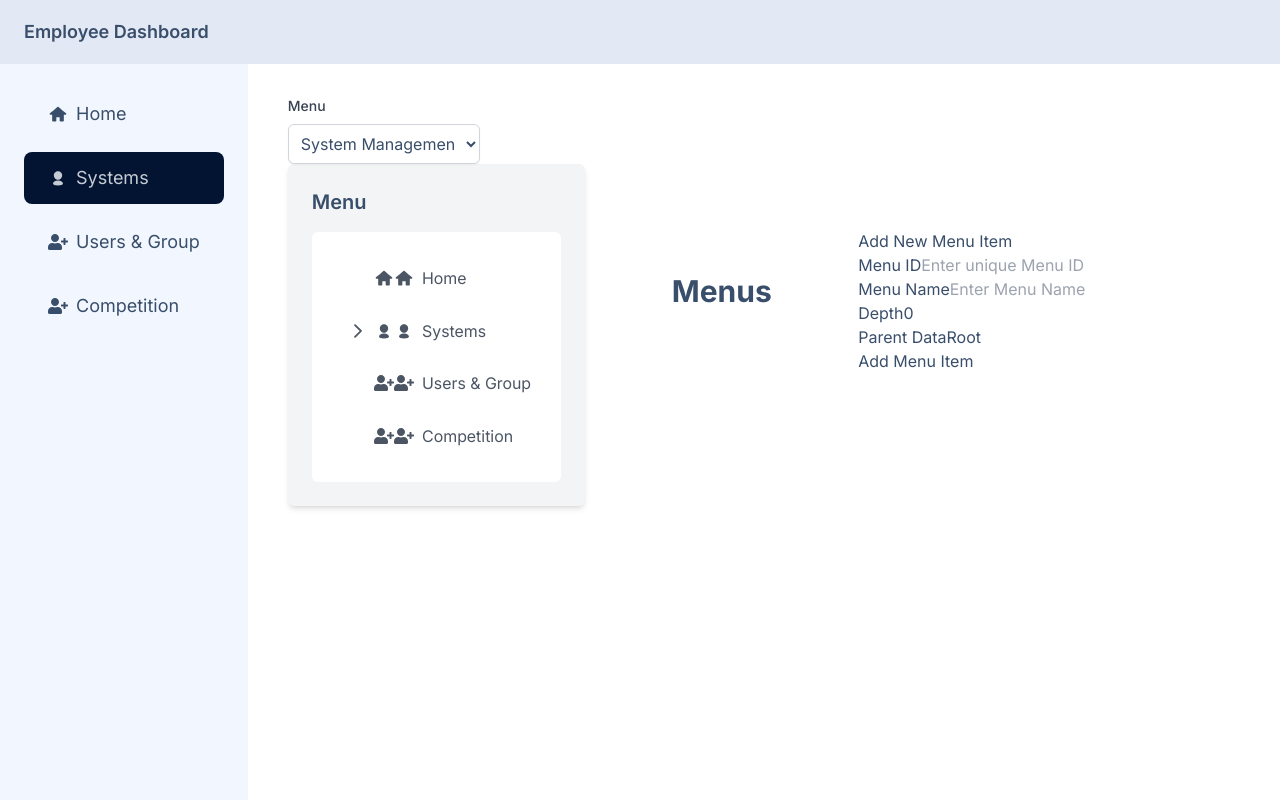
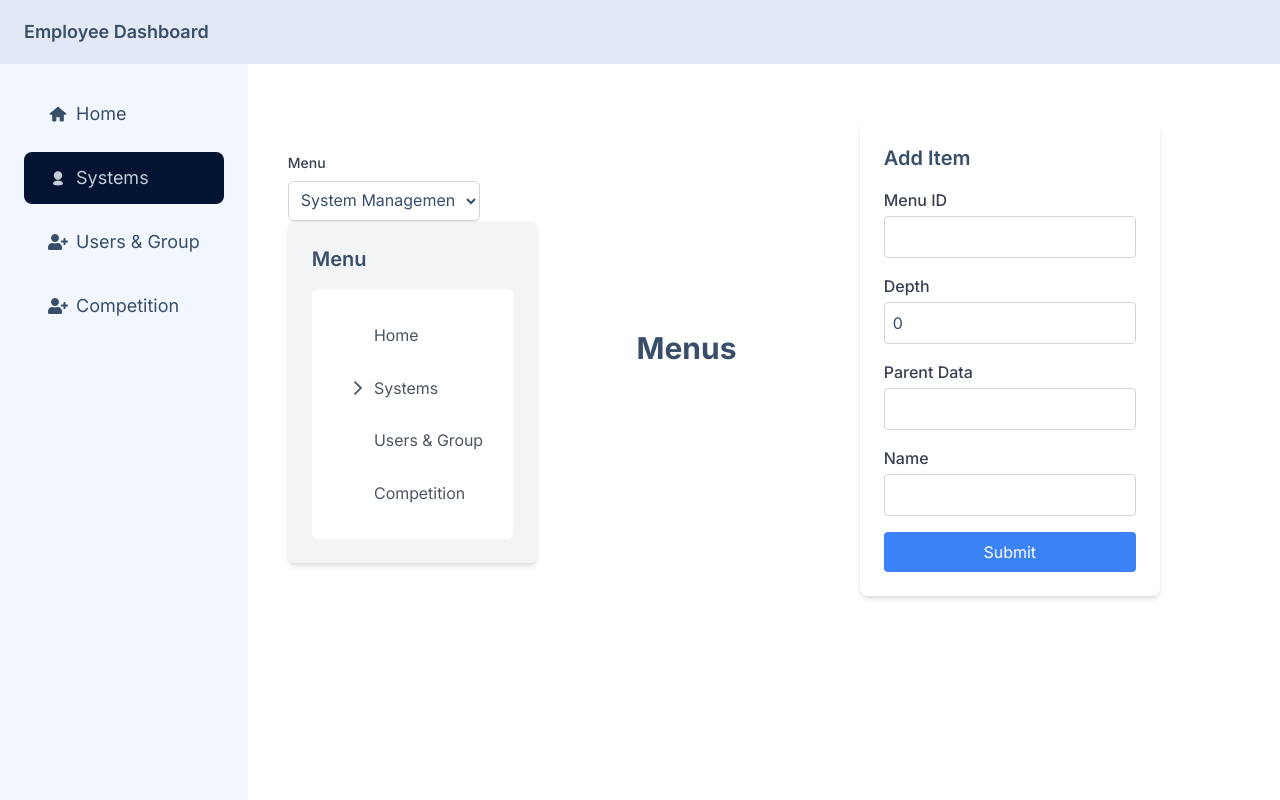
Before and after one commit to catchuptarak/fullstack-engineering, a Next.js app in the folder frontend/: page /systems/menus in a window 1280 px wide. Built offline with nearby package versions, Linux system fonts and the light colour scheme.

Commit message:
add menu

```diff
--- a/frontend/app/systems/menus/page.tsx
+++ b/frontend/app/systems/menus/page.tsx
@@ -3,6 +3,7 @@
 import FilterBar from "@/components/shared/FilterBar";
 import SearchEmployee from "@/components/shared/SearchEmployee";
 import TreeView from "@/components/shared/TreeView";
+import AddEditForm from "@/components/shared/add-menu/AddMenuitem";
 import AddMenuItem from "@/components/shared/add-menu/AddMenuitem";
 import EmployeeTable from "@/components/tables/EmployeeTable";
 import { fetchEmployees } from "@/lib/actions/employee.actions";
@@ -24,8 +25,14 @@ const Page = async ({}: {}) => {
   const options = ["System Management"];
   const [menuItems, setMenuItems] = useState<MenuItem[]>([]);
 
-  const handleAddMenuItem = (newMenuItem: MenuItem) => {
-    setMenuItems([...menuItems, newMenuItem]); // Add the new item to the menu array
+  const handleSubmit = (data: {
+    menuId: string;
+    depth: number;
+    parentData: string;
+    name: string;
+  }) => {
+    console.log("Form Submitted:", data);
+    // Handle the submitted data (e.g., send it to an API or update state)
   };
 
 
@@ -53,7 +60,19 @@ const Page = async ({}: {}) => {
 
         {/* Placeholder for additional components */}
         <h1 className="text-head">Menus</h1>
-        <AddMenuItem onSubmit={handleAddMenuItem} parentData={{ label: "Root" }} depth={0} />
+        <div className="p-6">
+      <AddEditForm onSubmit={handleSubmit} />
+      {/* Pass initialData if editing */}
+      {/* <AddEditForm
+        initialData={{
+          menuId: "123",
+          depth: 1,
+          parentData: "Parent Menu",
+          name: "Sample Name",
+        }}
+        onSubmit={handleSubmit}
+      /> */}
+    </div>
       </div>
     </section>
   );
--- a/frontend/components/shared/TreeView.tsx
+++ b/frontend/components/shared/TreeView.tsx
@@ -6,11 +6,10 @@ import { FaUserPlus } from "react-icons/fa";
 import { TiHome, TiUser } from "react-icons/ti";
 import sideBarItems from "@/constants/sideBarItems";
 import "./TreeView.css";
-import 'primereact/resources/themes/lara-light-indigo/theme.css'; // Theme
-import 'primereact/resources/primereact.min.css';  // Core Styles
-import 'primeicons/primeicons.css';  // Icons
+import "primereact/resources/themes/lara-light-indigo/theme.css"; // Theme
+import "primereact/resources/primereact.min.css"; // Core Styles
+import "primeicons/primeicons.css"; // Icons
 
-// Prepare the tree data for PrimeReact's Tree component
 const TreeView = () => {
   const [expandedKeys, setExpandedKeys] = useState<any>({});
   const [items, setItems] = useState(sideBarItems); // Store items in state to add new ones dynamically
@@ -18,8 +17,7 @@ const TreeView = () => {
   const prepareTreeData = (items: any) => {
     return items.map((item: any) => ({
       label: item.title, // Label for the tree item
-      key: item.route,   // Unique key for each item
-      icon: item.Icon ? <item.Icon className="text-xl" /> : null, // Render icon as JSX
+      key: item.route, // Unique key for each item
       children: item.submenu ? prepareTreeData(item.submenu) : null, // Recursively handle submenus
     }));
   };
@@ -30,23 +28,36 @@ const TreeView = () => {
     setExpandedKeys(e.value); // Update the expanded state when a node is toggled
   };
 
-  const handleAddItem = (parent: any) => {
+  const addItemToTree = (tree: any[], parentKey: string, newItem: any): any[] => {
+    return tree.map((node) => {
+      if (node.key === parentKey) {
+        return {
+          ...node,
+          submenu: [...(node.submenu || []), newItem], // Add new item immutably
+        };
+      }
+      if (node.submenu) {
+        return {
+          ...node,
+          submenu: addItemToTree(node.submenu, parentKey, newItem), // Recursively traverse children
+        };
+      }
+      return node;
+    });
+  };
+
+  const handleAddItem = (parentNode: any) => {
     const newItem = {
       title: `New Item`,
       route: `new-item-${Math.random().toString(36).substr(2, 9)}`,
-      Icon: TiUser, // Example icon for new items
       submenu: [],
     };
 
-    // Add the new item to the parent node's submenu
-    if (parent) {
-      parent.submenu.push(newItem);
+    if (parentNode) {
+      setItems((prevItems) => addItemToTree(prevItems, parentNode.key, newItem));
     } else {
-      setItems([...items, newItem]); // If no parent, add to root
+      setItems((prevItems) => [...prevItems, newItem]); // If no parent, add to root
     }
-
-    // Update the tree to reflect changes
-    setItems([...items]);
   };
 
   return (
@@ -63,7 +74,8 @@ const TreeView = () => {
         nodeTemplate={(node) => (
           <div className="relative group">
             <div className="flex items-center">
-              {node.icon && <span className="mr-2">{node.icon}</span>}
+              {/* Render the icon only in the template */}
+              {node.icon ? <TiUser className="mr-2 text-xl" /> : null}
               {node.label}
             </div>
 
--- a/frontend/components/shared/add-menu/AddMenuitem.tsx
+++ b/frontend/components/shared/add-menu/AddMenuitem.tsx
@@ -1,103 +1,135 @@
 "use client";
 
-import React, { useState } from "react";
+import React, { useState, useEffect } from "react";
 
-interface AddMenuItemProps {
-  onSubmit: (newMenuItem: MenuItem) => void; // Callback to handle form submission
-  parentData: any; // To help with parent data if needed (could be an existing node)
-  depth: number; // Current depth level in the tree (helps with nesting)
+interface AddEditFormProps {
+  initialData?: {
+    menuId: string;
+    depth: number;
+    parentData: string;
+    name: string;
+  };
+  onSubmit: (data: {
+    menuId: string;
+    depth: number;
+    parentData: string;
+    name: string;
+  }) => void;
 }
 
-interface MenuItem {
-  menuid: string;
-  depth: number;
-  parentdata: any;
-  name: string;
-}
+const AddEditForm: React.FC<AddEditFormProps> = ({ initialData, onSubmit }) => {
+  const [formData, setFormData] = useState({
+    menuId: "",
+    depth: 0,
+    parentData: "",
+    name: "",
+  });
 
-const AddMenuItem: React.FC<AddMenuItemProps> = ({ onSubmit, parentData, depth }) => {
-  // Form state management
-  const [menuid, setMenuid] = useState<string>("");
-  const [name, setName] = useState<string>("");
-  const [parentdata, setParentData] = useState<any>(parentData); // Parent data reference
-  const [depthLevel, setDepth] = useState<number>(depth); // Current depth
+  useEffect(() => {
+    if (initialData) {
+      setFormData(initialData);
+    }
+  }, [initialData]);
 
-  // Handle form submission
+  const handleChange = (e: React.ChangeEvent<HTMLInputElement>) => {
+    const { name, value } = e.target;
+    setFormData((prev) => ({
+      ...prev,
+      [name]: name === "depth" ? parseInt(value) : value, // Convert depth to a number
+    }));
+  };
+
   const handleSubmit = (e: React.FormEvent) => {
     e.preventDefault();
-
-    // Construct the new menu item object
-    const newMenuItem: MenuItem = {
-      menuid,
-      depth: depthLevel,
-      parentdata,
-      name,
-    };
-
-    // Submit the new menu item
-    onSubmit(newMenuItem);
-
-    // Reset the form after submission
-    setMenuid("");
-    setName("");
+    onSubmit(formData);
+    setFormData({
+      menuId: "",
+      depth: 0,
+      parentData: "",
+      name: "",
+    }); // Reset form after submission
   };
 
   return (
-    <div className="add-menu-item">
-      <h3>Add New Menu Item</h3>
+    <div className="max-w-md mx-auto bg-white shadow-md p-6 rounded-lg">
+      <h2 className="text-xl font-semibold mb-4">
+        {initialData ? "Edit Item" : "Add Item"}
+      </h2>
       <form onSubmit={handleSubmit}>
-        <div className="form-group">
-          <label htmlFor="menuid">Menu ID</label>
+        {/* Menu ID */}
+        <div className="mb-4">
+          <label htmlFor="menuId" className="block text-gray-700 font-medium mb-1">
+            Menu ID
+          </label>
           <input
             type="text"
-            id="menuid"
-            value={menuid}
-            onChange={(e) => setMenuid(e.target.value)}
+            id="menuId"
+            name="menuId"
+            value={formData.menuId}
+            onChange={handleChange}
+            className="w-full p-2 border border-gray-300 rounded"
             required
-            placeholder="Enter unique Menu ID"
           />
         </div>
 
-        <div className="form-group">
-          <label htmlFor="name">Menu Name</label>
+        {/* Depth */}
+        <div className="mb-4">
+          <label htmlFor="depth" className="block text-gray-700 font-medium mb-1">
+            Depth
+          </label>
+          <input
+            type="number"
+            id="depth"
+            name="depth"
+            value={formData.depth}
+            onChange={handleChange}
+            className="w-full p-2 border border-gray-300 rounded"
+            required
+          />
+        </div>
+
+        {/* Parent Data */}
+        <div className="mb-4">
+          <label htmlFor="parentData" className="block text-gray-700 font-medium mb-1">
+            Parent Data
+          </label>
+          <input
+            type="text"
+            id="parentData"
+            name="parentData"
+            value={formData.parentData}
+            onChange={handleChange}
+            className="w-full p-2 border border-gray-300 rounded"
+            required
+          />
+        </div>
+
+        {/* Name */}
+        <div className="mb-4">
+          <label htmlFor="name" className="block text-gray-700 font-medium mb-1">
+            Name
+          </label>
           <input
             type="text"
             id="name"
-            value={name}
-            onChange={(e) => setName(e.target.value)}
+            name="name"
+            value={formData.name}
+            onChange={handleChange}
+            className="w-full p-2 border border-gray-300 rounded"
             required
-            placeholder="Enter Menu Name"
           />
         </div>
 
-        <div className="form-group">
-          <label htmlFor="depth">Depth</label>
-          <input
-            type="number"
-            id="depth"
-            value={depthLevel}
-            onChange={(e) => setDepth(Number(e.target.value))}
-            required
-            min="0"
-          />
-        </div>
-
-        <div className="form-group">
-          <label htmlFor="parentdata">Parent Data</label>
-          <input
-            type="text"
-            id="parentdata"
-            value={parentdata ? parentdata.label : ""}
-            onChange={(e) => setParentData(e.target.value)} // Handle parent data update
-            required
-            placeholder="Enter Parent Data"
-          />
-        </div>
-
-        <button type="submit" className="btn-submit">Add Menu Item</button>
+        {/* Submit Button */}
+        <button
+          type="submit"
+          className="w-full bg-blue-500 text-white p-2 rounded hover:bg-blue-600"
+        >
+          Submit
+        </button>
       </form>
     </div>
   );
 };
 
-export default AddMenuItem;
+export default AddEditForm;
```
